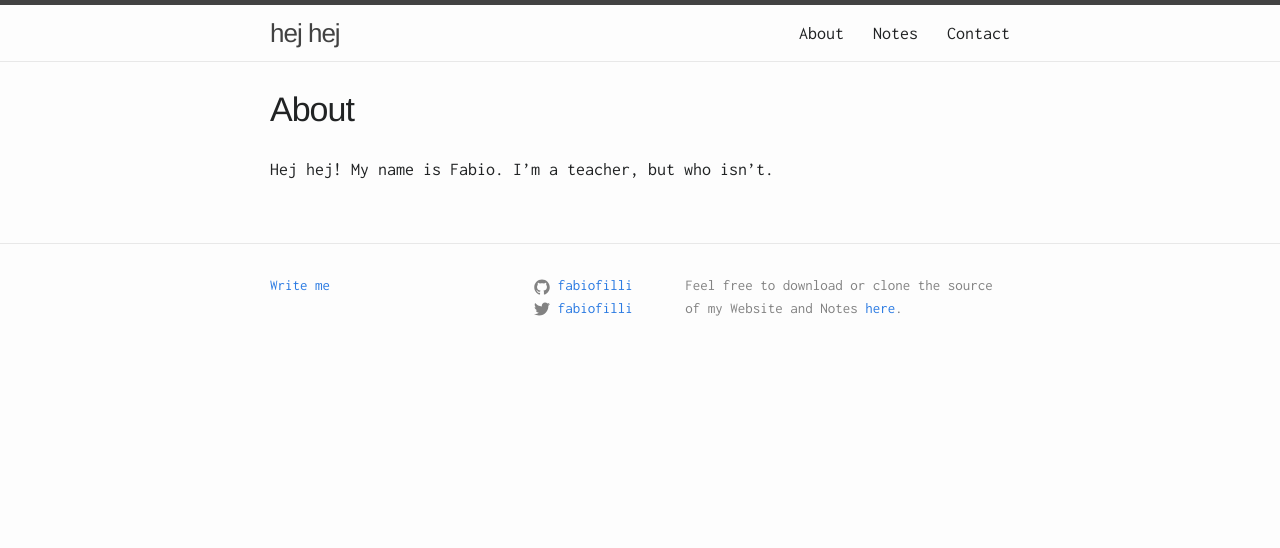
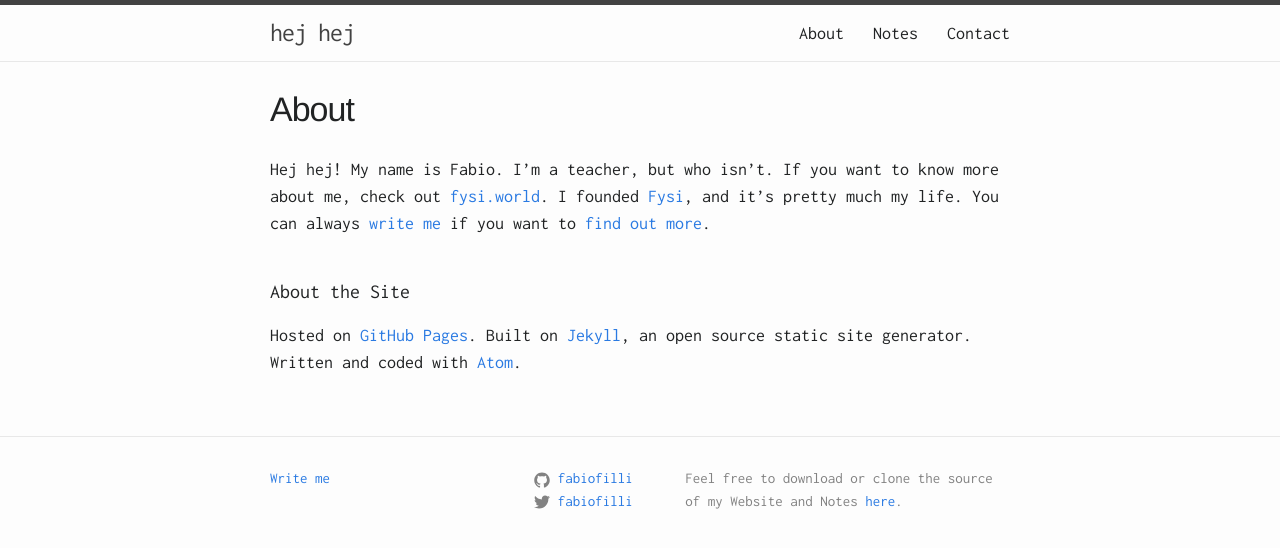
Before and after one commit to fabiofilli/fabiofilli, a Jekyll site: the page built from about.md, in a window 1280 px wide. Shown: the top 548 px of the page. Built offline with Jekyll 4.4.1, drawn with Linux system fonts in a browser that asks for light colours; comment, search, counter and statistics services are not loaded.

Commit message:
modify about page

```diff
--- a/_sass/_layout.scss
+++ b/_sass/_layout.scss
@@ -221,7 +221,8 @@
     h2 {
         font-size: 32px;
         font-family: $post-undertitle-font-family;
-        font-weight: 700;
+        font-weight: 300;
+        margin-top: 40px;
 
         @include media-query($on-laptop) {
             font-size: 28px;
@@ -231,8 +232,8 @@
     h3 {
         font-size: 26px;
         font-family: $post-undertitle-font-family;
-        font-weight: 700;
-
+        font-weight: 300;
+        margin-top: 40px;
 
         @include media-query($on-laptop) {
             font-size: 22px;
@@ -242,8 +243,8 @@
     h4 {
         font-size: 20px;
         font-family: $post-undertitle-font-family;
-        font-weight: 700;
-
+        font-weight: 300;
+        margin-top: 40px;
 
         @include media-query($on-laptop) {
             font-size: 18px;
--- a/about.md
+++ b/about.md
@@ -4,4 +4,7 @@
 permalink: /about/
 ---
 
-Hej hej! My name is Fabio. I’m a teacher, but who isn't.
+Hej hej! My name is Fabio. I’m a teacher, but who isn’t. If you want to know more about me, check out [fysi.world](fysi.world "Fysi World"). I founded [Fysi](fysi.info "Fysi"), and it’s pretty much my life. You can always [write me]({{site.url}}/contact/ "Contact") if you want to [find out more](https://twitter.com/FabioFilli "@FabioFilli").
+
+#### About the Site
+Hosted on [GitHub Pages](https://pages.github.com/ "GitHub Pages"). Built on [Jekyll](http://jekyllrb.com/ "Jekyll"), an open source static site generator. Written and coded with [Atom](https://atom.io/ "Atom").
--- a/css/main.scss
+++ b/css/main.scss
@@ -12,7 +12,7 @@
 $small-font-size:  $base-font-size * 0.875;
 $base-line-height: 1.5;
 
-$site-title-font-family: "source-code-pro", "Helvetica Neue", Helvetica, Arial, sans-serif;
+$site-title-font-family: "source-code-pro", "Inconsolata", "Helvetica Neue", Helvetica, Arial, sans-serif;
 $nav-font-family: "source-code-pro", "Inconsolata", "Helvetica Neue", Helvetica, Arial, sans-serif;
 $post-title-font-family: "source-code-pro", "Special Elite", "Helvetica Neue", Helvetica, Arial, sans-serif;
 $post-undertitle-font-family: "source-code-pro", "Inconsolata", "Helvetica Neue", Helvetica, Arial, sans-serif;
```
Also changed, not shown: contact.md (+1 -1 lines).
